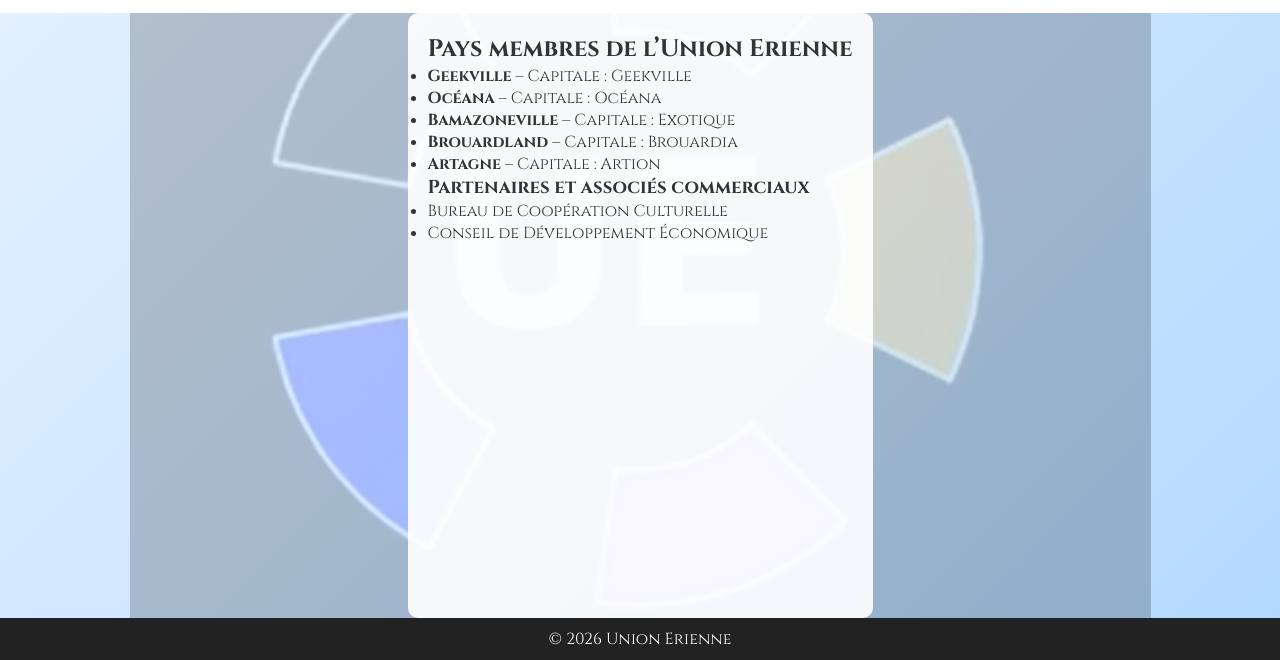
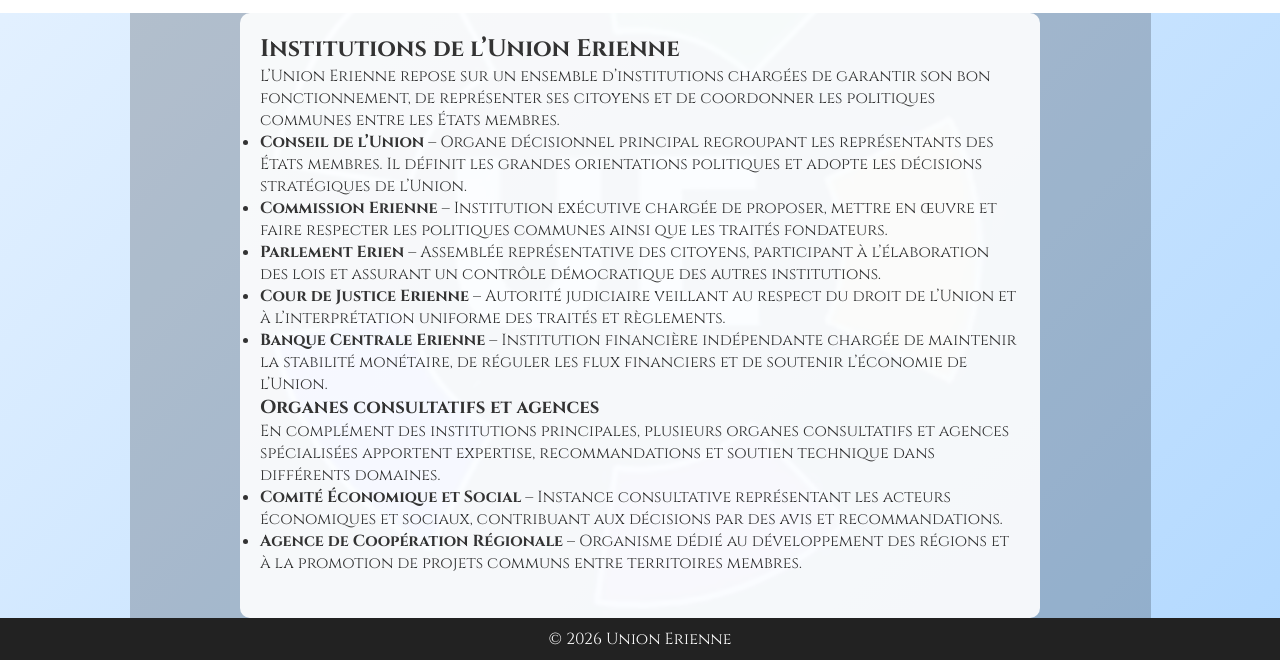
Before and after one commit to Titou2012/UnionErienne, a plain HTML site: page institutions.html in a window 1280 px wide. Shown: the part 140-800 px from the top of the page. Drawn offline with Linux system fonts and the light colour scheme.

Commit message:
Update institutions.html

```diff
--- a/institutions.html
+++ b/institutions.html
@@ -6,7 +6,7 @@
     <link rel="stylesheet" href="./static/style.css">
     <link rel="icon" href="./static/favicon.ico">
     <link href="https://fonts.googleapis.com/css2?family=Cinzel:wght@400;700&display=swap" rel="stylesheet">
-    <title>Membres – Union Erienne</title>
+    <title>Institutions – Union Erienne</title>
 </head>
 <body>
 <a href="./" class="header-logo">
@@ -31,18 +31,20 @@
     </nav>
 </header>
 <main>
-    <h2>Pays membres de l’Union Erienne</h2>
+    <h2>Institutions de l’Union Erienne</h2>
+    <p>L’Union Erienne repose sur un ensemble d’institutions chargées de garantir son bon fonctionnement, de représenter ses citoyens et de coordonner les politiques communes entre les États membres.</p>
     <ul>
-        <li><strong>Geekville</strong> – Capitale : Geekville</li>
-        <li><strong>Océana</strong> – Capitale : Océana</li>
-        <li><strong>Bamazoneville</strong> – Capitale : Exotique</li>
-        <li><strong>Brouardland</strong> – Capitale : Brouardia</li>
-        <li><strong>Artagne</strong> – Capitale : Artion</li>
+        <li><strong>Conseil de l’Union</strong> – Organe décisionnel principal regroupant les représentants des États membres. Il définit les grandes orientations politiques et adopte les décisions stratégiques de l’Union.</li>
+        <li><strong>Commission Erienne</strong> – Institution exécutive chargée de proposer, mettre en œuvre et faire respecter les politiques communes ainsi que les traités fondateurs.</li>
+        <li><strong>Parlement Erien</strong> – Assemblée représentative des citoyens, participant à l’élaboration des lois et assurant un contrôle démocratique des autres institutions.</li>
+        <li><strong>Cour de Justice Erienne</strong> – Autorité judiciaire veillant au respect du droit de l’Union et à l’interprétation uniforme des traités et règlements.</li>
+        <li><strong>Banque Centrale Erienne</strong> – Institution financière indépendante chargée de maintenir la stabilité monétaire, de réguler les flux financiers et de soutenir l’économie de l’Union.</li>
     </ul>
-    <h3>Partenaires et associés commerciaux</h3>
+    <h3>Organes consultatifs et agences</h3>
+    <p>En complément des institutions principales, plusieurs organes consultatifs et agences spécialisées apportent expertise, recommandations et soutien technique dans différents domaines.</p>
     <ul>
-        <li>Bureau de Coopération Culturelle</li>
-        <li>Conseil de Développement Économique</li>
+        <li><strong>Comité Économique et Social</strong> – Instance consultative représentant les acteurs économiques et sociaux, contribuant aux décisions par des avis et recommandations.</li>
+        <li><strong>Agence de Coopération Régionale</strong> – Organisme dédié au développement des régions et à la promotion de projets communs entre territoires membres.</li>
     </ul>
 </main>
 <footer>
```
